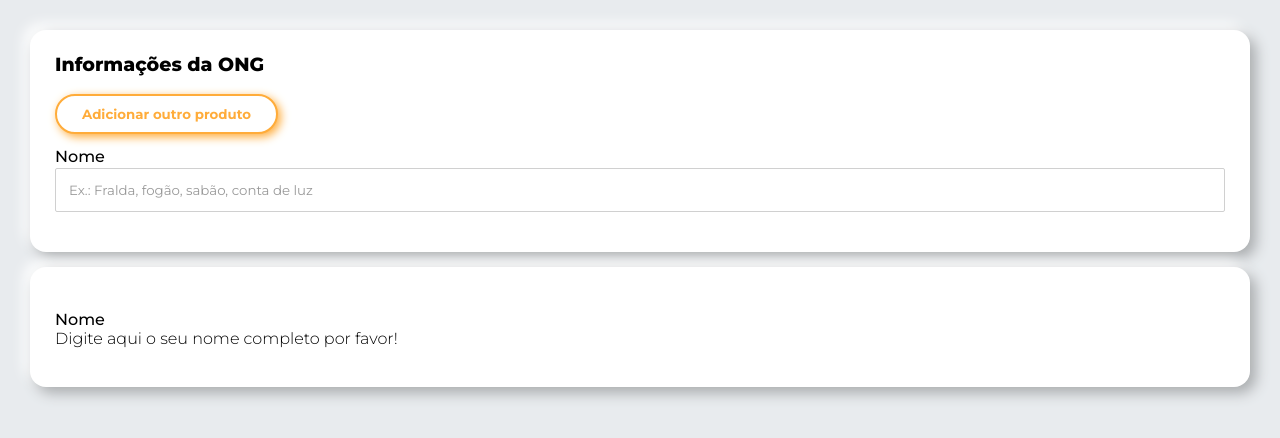
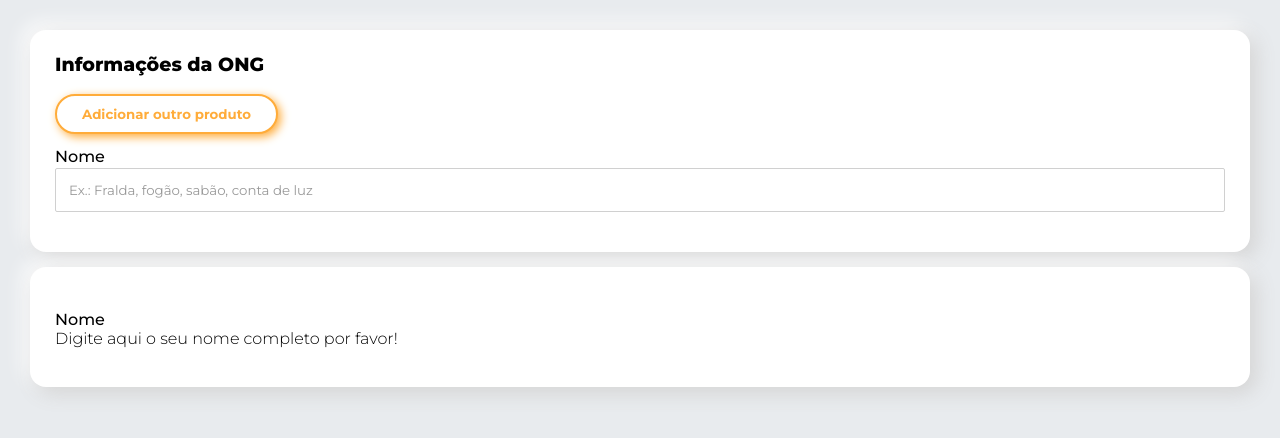
Before and after one commit to narukaioh/mega-hack3-frontend, a React (Create React App) app: page / in a window 1280 px wide. Shown: the top 438 px of the page. Built offline with nearby package versions, Linux system fonts and the light colour scheme.

Commit message:
Change color of shadow's card component

```diff
--- a/src/components/Card/card.scss
+++ b/src/components/Card/card.scss
@@ -3,7 +3,7 @@
 .card-box {
   border-radius: 16px;
   background: $background;
-  box-shadow:  6px 6px 14px #a9acae, -6px -6px 14px #FFF;
+  box-shadow:  6px 6px 20px #d3d3d3, -6px -6px 20px #FFF;
   padding: 25px;
   width: 100%;
   margin-bottom: 15px;
```
